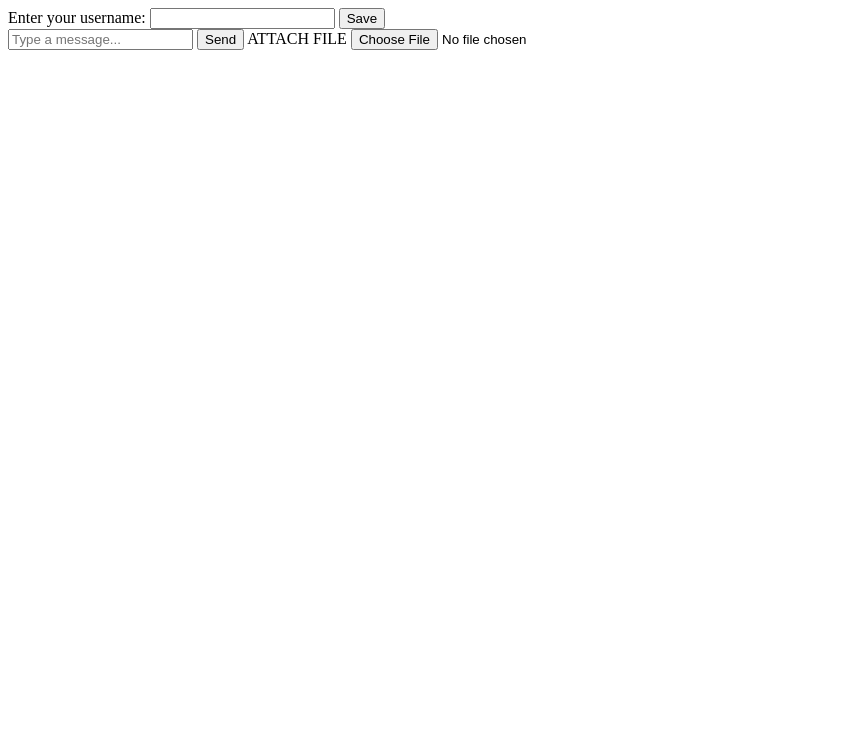
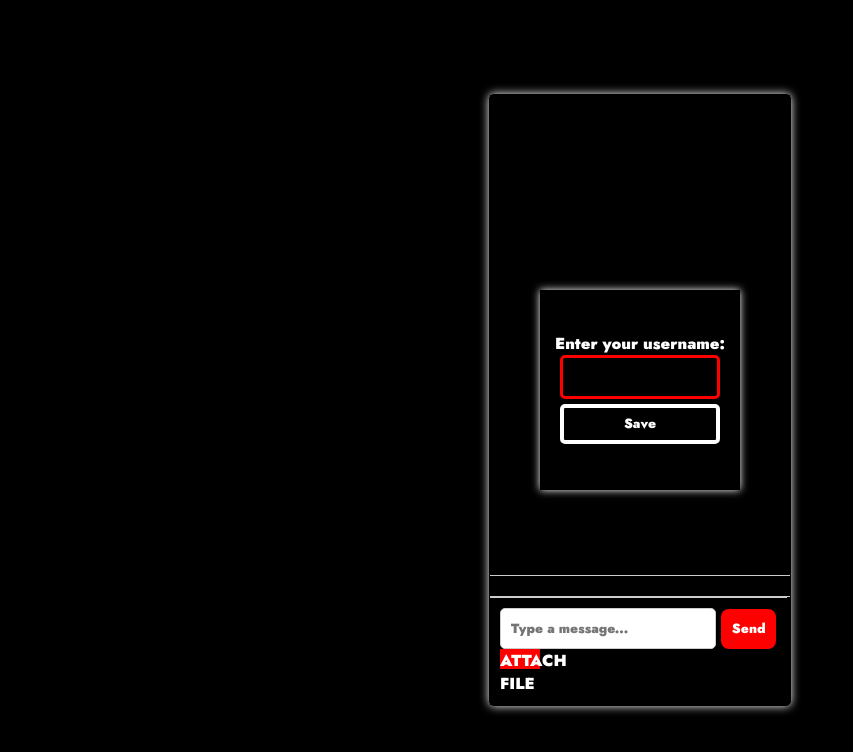
Before and after one commit to avdhez/Chat-geoup-random, a website: page public/index.html in a window 1280 px wide. Shown: the whole page, without its empty margins (0-853 px from the left). Drawn offline with nearby package versions, Linux system fonts and the light colour scheme; no server answers.

Commit message:
Update index.html

```diff
--- a/public/index.html
+++ b/public/index.html
@@ -4,7 +4,7 @@
   <meta charset="UTF-8">
   <meta name="viewport" content="width=device-width, initial-scale=1.0">
   <title>Chat App</title>
-  <link rel="stylesheet" href="stylesnew.css">
+  <link rel="stylesheet" href="style.css">
 </head>
 <body>
   <div id="username-prompt">
```
